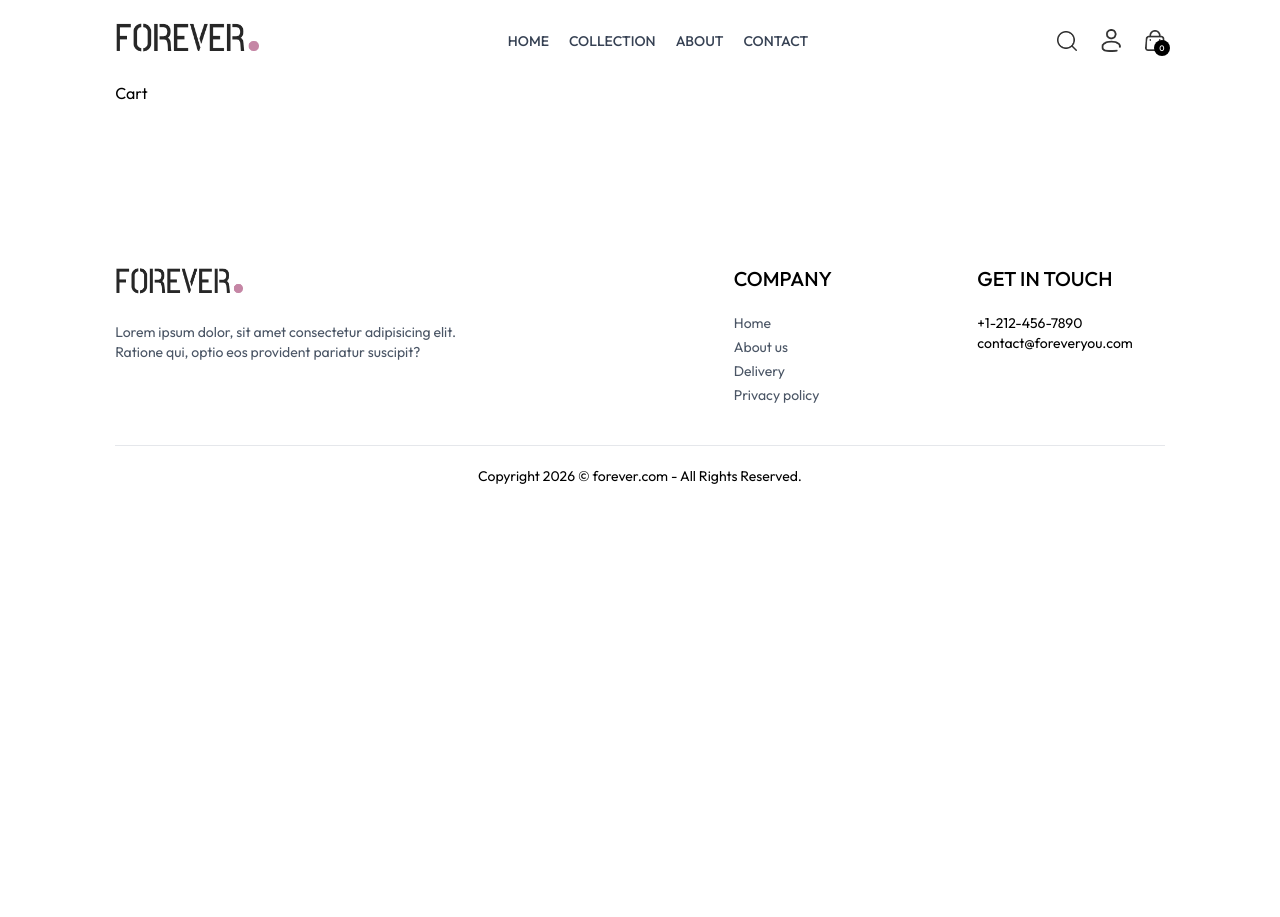
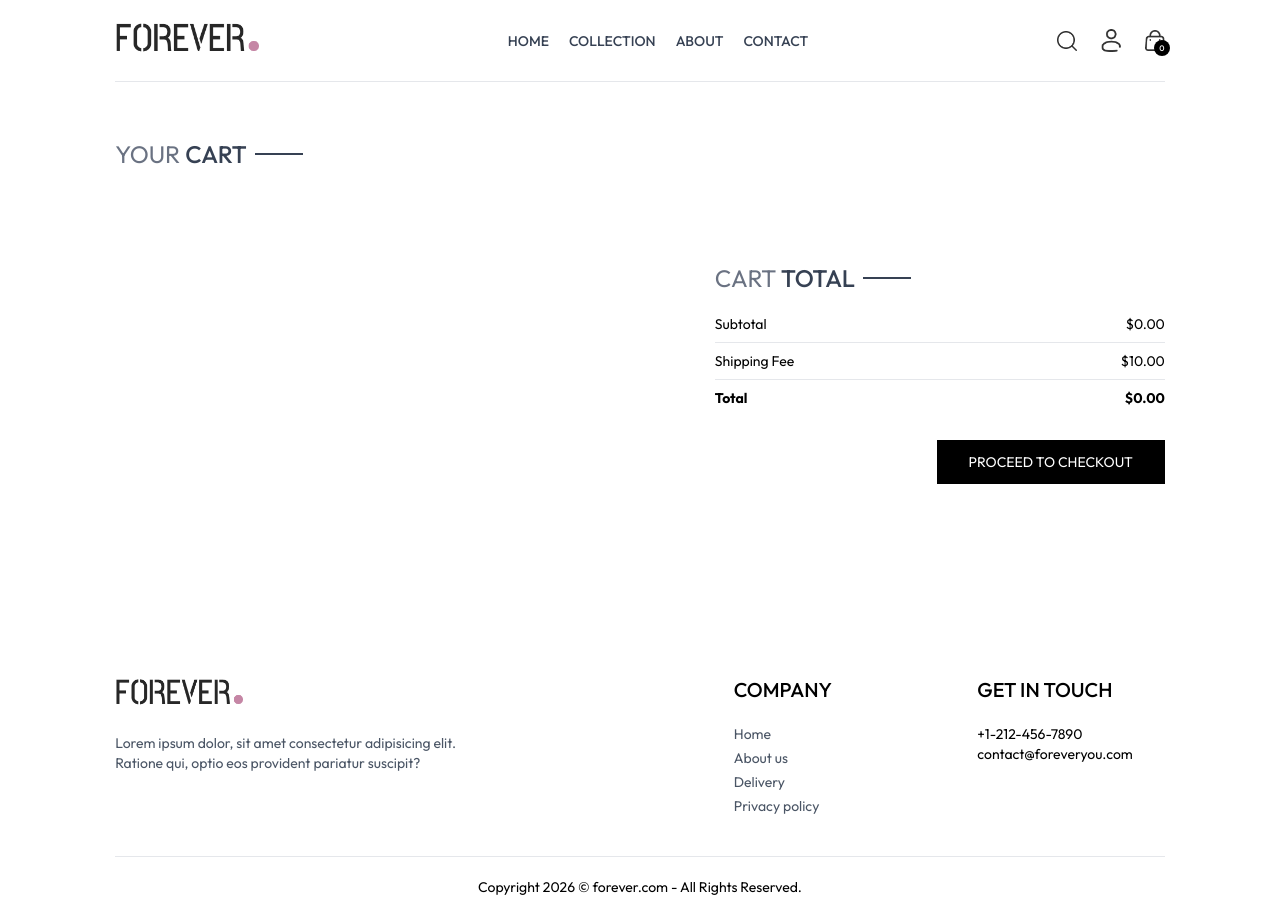
Before and after one commit to shubh95rai/e-commerce-mern, a React (Vite) app in the folder frontend/: page /cart in a window 1280 px wide. Before the commit the page ends 800 px from the top, so only its background shows below. Built offline with nearby package versions, Linux system fonts and the light colour scheme.

Commit message:
add cart functionality with dynamic quantity updates and total calculation

```diff
--- a/frontend/src/App.jsx
+++ b/frontend/src/App.jsx
@@ -16,7 +16,7 @@
 const App = () => {
   return (
     <div className="px-4 sm:px-[5vw] md:px-[7vw] lg:px-[9vw]">
-      <ToastContainer />
+      <ToastContainer autoClose={2000} position="bottom-right" />
       <Navbar />
       <SearchBar />
       <Routes>
--- /dev/null
+++ b/frontend/src/components/CartTotal.jsx
@@ -0,0 +1,42 @@
+import { useContext } from "react";
+import { ShopContext } from "../context/ShopContext";
+import Title from "./Title";
+
+const CartTotal = () => {
+  const { currency, delivery_fee, getCartAmount } = useContext(ShopContext);
+
+  return (
+    <div className="w-full">
+      <div className="text-2xl">
+        <Title text1="CART" text2="TOTAL" />
+      </div>
+
+      <div className="flex flex-col gap-2 text-sm mt-2">
+        <div className="flex justify-between">
+          <p>Subtotal</p>
+          <p>
+            {currency}
+            {getCartAmount()}.00
+          </p>
+        </div>
+        <hr />
+        <div className="flex justify-between">
+          <p>Shipping Fee</p>
+          <p>
+            {currency}
+            {delivery_fee}.00
+          </p>
+        </div>
+        <hr />
+        <div className="flex justify-between">
+          <b>Total</b>
+          <b>
+            {currency}
+            {getCartAmount() === 0 ? 0 : getCartAmount() + delivery_fee}.00
+          </b>
+        </div>
+      </div>
+    </div>
+  );
+};
+export default CartTotal;
--- a/frontend/src/context/ShopContext.jsx
+++ b/frontend/src/context/ShopContext.jsx
@@ -1,6 +1,7 @@
 import { createContext, useEffect, useState } from "react";
 import { products } from "../assets/frontend_assets/assets";
 import { toast } from "react-toastify";
+import { useNavigate } from "react-router-dom";
 
 export const ShopContext = createContext();
 
@@ -10,6 +11,7 @@
   const [search, setSearch] = useState("");
   const [showSearch, setShowSearch] = useState(false);
   const [cartItems, setCartItems] = useState({});
+  const navigate = useNavigate();
 
   const addToCart = async (itemId, size) => {
     if (!size) {
@@ -30,6 +32,7 @@
     }
 
     setCartItems(newCartItems);
+    toast.success("Product added to cart");
   };
 
   const getCartCount = () => {
@@ -44,9 +47,26 @@
     return totalCount;
   };
 
-  useEffect(() => {
-    console.log(cartItems);
-  }, [cartItems]);
+  const updateQuantity = async (itemId, size, quantity) => {
+    let newCartItems = structuredClone(cartItems);
+    newCartItems[itemId][size] = quantity;
+    setCartItems(newCartItems);
+  };
+
+  const getCartAmount = () => {
+    let totalAmount = 0;
+
+    for (const item in cartItems) {
+      const itemInfo = products.find((product) => product._id === item);
+      for (const size in cartItems[item]) {
+        if (cartItems[item][size] > 0) {
+          totalAmount += itemInfo.price * cartItems[item][size];
+        }
+      }
+    }
+
+    return totalAmount;
+  };
 
   const value = {
     products,
@@ -59,6 +79,9 @@
     cartItems,
     addToCart,
     getCartCount,
+    updateQuantity,
+    getCartAmount,
+    navigate,
   };
 
   return <ShopContext.Provider value={value}>{children}</ShopContext.Provider>;
--- a/frontend/src/pages/Cart.jsx
+++ b/frontend/src/pages/Cart.jsx
@@ -1,6 +1,117 @@
+import { useContext, useEffect, useState } from "react";
+import { ShopContext } from "../context/ShopContext";
+import Title from "../components/Title";
+import { assets } from "../assets/frontend_assets/assets";
+import CartTotal from "../components/CartTotal";
+
 const Cart = () => {
+  const { products, currency, cartItems, updateQuantity, navigate } =
+    useContext(ShopContext);
+  const [cartData, setCartData] = useState([]);
+
+  useEffect(() => {
+    const tempData = [];
+
+    for (const item in cartItems) {
+      for (const size in cartItems[item]) {
+        if (cartItems[item][size] > 0) {
+          tempData.push({
+            _id: item,
+            size: size,
+            quantity: cartItems[item][size],
+          });
+        }
+      }
+    }
+
+    setCartData(tempData);
+  }, [cartItems]);
+
   return (
-    <div>Cart</div>
-  )
-}
-export default Cart
+    <div className="border-t pt-14">
+      <div className="text-2xl mb-3">
+        <Title text1="YOUR" text2="CART" />
+      </div>
+
+      <div>
+        {cartData.length > 0 &&
+          cartData.map((item, index) => {
+            const product = products.find(
+              (product) => product._id === item._id,
+            );
+
+            return (
+              <div
+                key={index}
+                className="py-4 border-y text-gray-700 grid grid-cols-[4fr_0.5fr_0.5fr] sm:grid-cols-[4fr_2fr_0.5fr] items-center gap-4"
+              >
+                <div className="flex items-start gap-6">
+                  <img
+                    src={product.image[0]}
+                    alt="product-img"
+                    className="w-16 sm:w-20"
+                  />
+                  <div>
+                    <p className="text-xs sm:text-lg font-medium">
+                      {product.name}
+                    </p>
+                    <div
+                      className="flex items-center gap-5 mt-2
+                    "
+                    >
+                      <p>
+                        {currency}
+                        {product.price}
+                      </p>
+                      <p className="px-2 sm:px-3 sm:py-1 border bg-slate-50">
+                        {item.size}
+                      </p>
+                    </div>
+                  </div>
+                </div>
+                <input
+                  onChange={(e) => {
+                    e.target.value === "" || e.target.value === "0"
+                      ? null
+                      : updateQuantity(
+                          item._id,
+                          item.size,
+                          Number(e.target.value),
+                        );
+                  }}
+                  type="number"
+                  min={1}
+                  defaultValue={item.quantity}
+                  className="border max-w-10 sm:max-w-20 px-1 sm:px-2 py-1"
+                />
+                <img
+                  onClick={() => {
+                    updateQuantity(item._id, item.size, 0);
+                  }}
+                  src={assets.bin_icon}
+                  alt="bin-icon"
+                  className="w-4 sm:w-5 mr-4 cursor-pointer"
+                />
+              </div>
+            );
+          })}
+      </div>
+
+      <div className="flex justify-end my-20">
+        <div className="w-full sm:w-112.5">
+          <CartTotal />
+          <div className="w-full text-end">
+            <button
+              onClick={() => navigate("/place-order")}
+              className="bg-black text-white text-sm my-8 px-8 py-3
+            "
+            >
+              PROCEED TO CHECKOUT
+            </button>
+          </div>
+        </div>
+      </div>
+    </div>
+  );
+};
+export default Cart;
```
